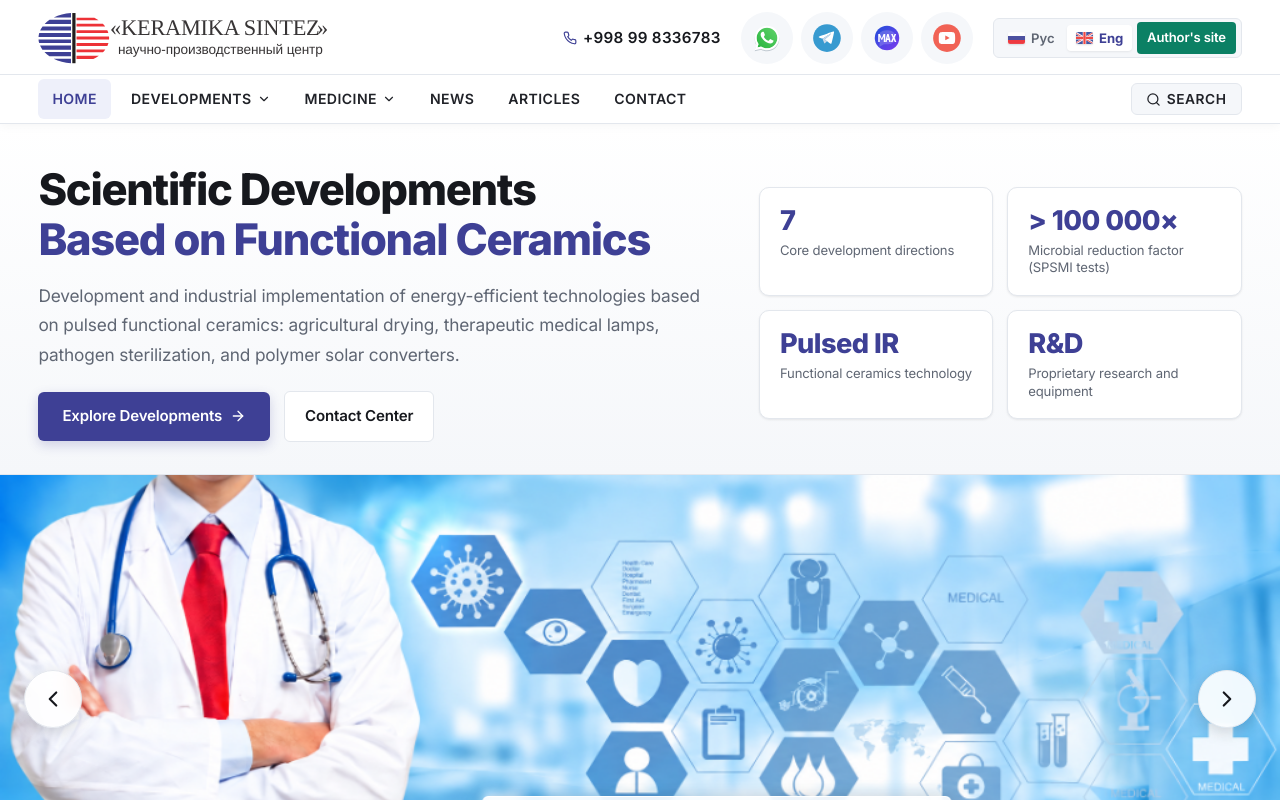
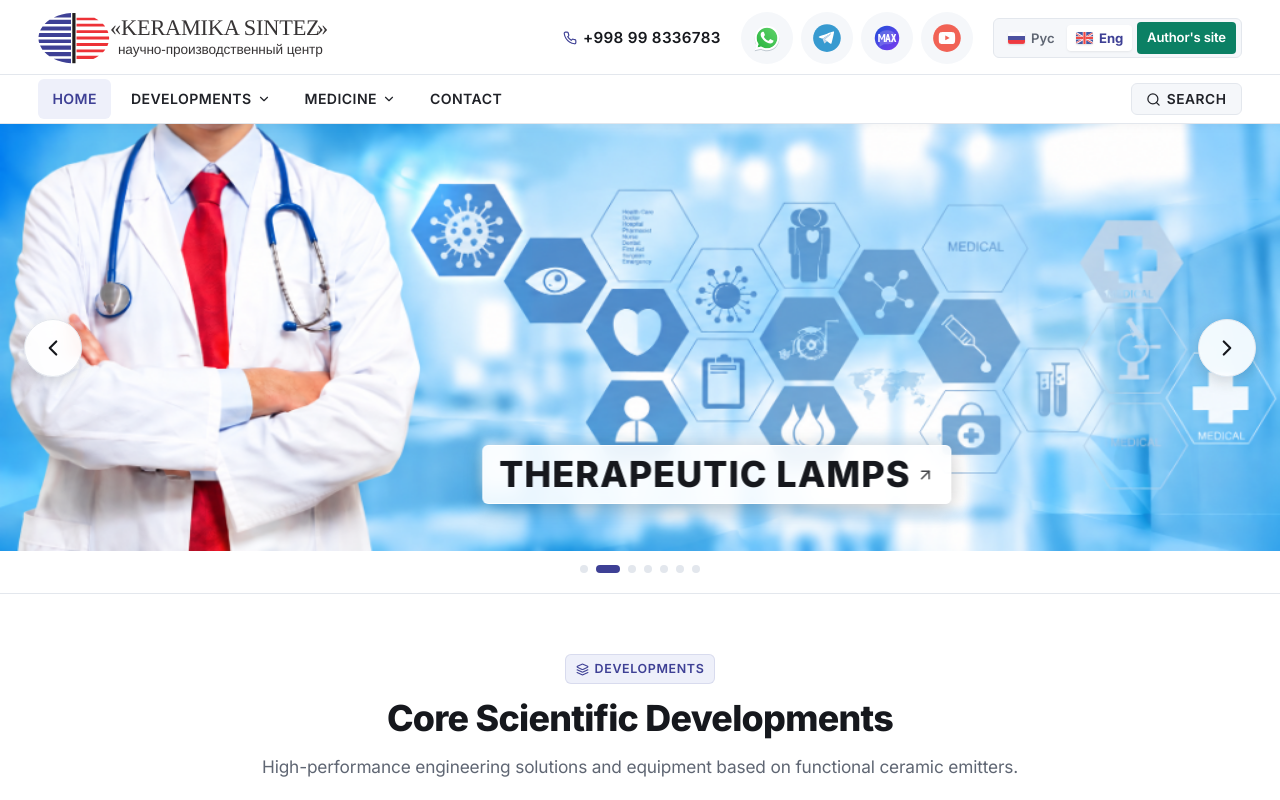
Before and after one commit to ruslatna-crypto/ks, a React (Vite) app: page /en in a window 1280 px wide. Shown: the top 800 px of the page. Built offline with nearby package versions, Linux system fonts and the light colour scheme.

Commit message:
fix(nav): remove News and Articles from header menu, position HeroSlider directly under menu on HomePage

```diff
--- a/src/components/Header.jsx
+++ b/src/components/Header.jsx
@@ -270,18 +270,6 @@ const Header = () => {
               </li>
 
               <li className="nav-item-wrap">
-                <Link to={getPath('/news')} className={`nav-item-link ${isCurrent('/news') ? 'active' : ''}`}>
-                  {lang === 'en' ? 'News' : 'Новости'}
-                </Link>
-              </li>
-
-              <li className="nav-item-wrap">
-                <Link to={getPath('/articles')} className={`nav-item-link ${isCurrent('/articles') ? 'active' : ''}`}>
-                  {lang === 'en' ? 'Articles' : 'Статьи'}
-                </Link>
-              </li>
-
-              <li className="nav-item-wrap">
                 <Link to={getPath('/contact')} className={`nav-item-link ${isCurrent('/contact') ? 'active' : ''}`}>
                   {t.header.contact}
                 </Link>
@@ -452,14 +440,6 @@ const Header = () => {
                 )}
               </div>
 
-              <Link to={getPath('/news')} onClick={() => setIsMobileOpen(false)} className="nav-item-link">
-                {lang === 'en' ? 'News' : 'Новости'}
-              </Link>
-
-              <Link to={getPath('/articles')} onClick={() => setIsMobileOpen(false)} className="nav-item-link">
-                {lang === 'en' ? 'Articles' : 'Статьи'}
-              </Link>
-
               <Link to={getPath('/contact')} onClick={() => setIsMobileOpen(false)} className="nav-item-link">
                 {t.header.contact}
               </Link>
--- a/src/pages/HomePage.jsx
+++ b/src/pages/HomePage.jsx
@@ -5,7 +5,7 @@ import MapWidget from '../components/MapWidget';
 import SEO from '../components/SEO';
 import { useLanguage } from '../context/LanguageContext';
 import { translations } from '../data/translations';
-import { Phone, Mail, MapPin, ArrowRight, Layers, Award, Sparkles, Activity, Newspaper, Calendar } from 'lucide-react';
+import { Phone, Mail, MapPin, ArrowRight, Layers, Newspaper, Calendar } from 'lucide-react';
 import { getNews } from '../utils/contentLoader';
 
 const cardsData = [
@@ -130,66 +130,7 @@ const HomePage = () => {
         enPath="/en"
         lang={lang}
       />
-      {/* 1. Hero Intro Section: Scientific & Technological Showcase */}
-      <section className="hero-intro-section">
-        <div className="container">
-          <div className="hero-intro-grid">
-            <div className="hero-intro-left">
-              <h1 className="hero-intro-title">
-                {lang === 'en' ? (
-                  <>Scientific Developments <br /><span className="accent-title">Based on Functional Ceramics</span></>
-                ) : (
-                  <>Научные разработки <br /><span className="accent-title">на основе функциональной керамики</span></>
-                )}
-              </h1>
-              <p className="hero-intro-desc">
-                {lang === 'en'
-                  ? 'Development and industrial implementation of energy-efficient technologies based on pulsed functional ceramics: agricultural drying, therapeutic medical lamps, pathogen sterilization, and polymer solar converters.'
-                  : 'Разработка и промышленное внедрение энергоэффективных технологий на базе функциональной импульсной керамики: сушка сельхозпродукции, медицинские лампы, стерилизация и полимерные преобразователи солнечного света.'}
-              </p>
-              <div className="hero-intro-actions">
-                <a href="#developments-grid" className="hero-btn-primary">
-                  <span>{lang === 'en' ? 'Explore Developments' : 'Все разработки'}</span>
-                  <ArrowRight size={16} />
-                </a>
-                <Link to={getTargetRoute('/contact')} className="hero-btn-secondary">
-                  <span>{lang === 'en' ? 'Contact Center' : 'Связаться с нами'}</span>
-                </Link>
-              </div>
-            </div>
-
-            {/* Technological Stats Widgets (Strictly verified data from siteContent) */}
-            <div className="hero-stats-panel">
-              <div className="hero-stat-card">
-                <div className="hero-stat-val">7</div>
-                <div className="hero-stat-label">
-                  {lang === 'en' ? 'Core development directions' : 'Ключевых направлений разработок'}
-                </div>
-              </div>
-              <div className="hero-stat-card">
-                <div className="hero-stat-val">&gt; 100 000×</div>
-                <div className="hero-stat-label">
-                  {lang === 'en' ? 'Microbial reduction factor (SPSMI tests)' : 'Снижение микробной обсемененности (тесты СПСГМИ)'}
-                </div>
-              </div>
-              <div className="hero-stat-card">
-                <div className="hero-stat-val">{lang === 'en' ? 'Pulsed IR' : 'ИК-импульс'}</div>
-                <div className="hero-stat-label">
-                  {lang === 'en' ? 'Functional ceramics technology' : 'Импульсная функциональная керамика'}
-                </div>
-              </div>
-              <div className="hero-stat-card">
-                <div className="hero-stat-val">R&amp;D</div>
-                <div className="hero-stat-label">
-                  {lang === 'en' ? 'Proprietary research and equipment' : 'Собственные исследования и оборудование'}
-                </div>
-              </div>
-            </div>
-          </div>
-        </div>
-      </section>
-
-      {/* 2. Hero Slider (7-slide technological panoramic banner) */}
+      {/* 1. Hero Slider (7-slide technological panoramic banner immediately under header menu) */}
       <HeroSlider />
 
       {/* 3. Developments Grid Section */}
```
Also changed, not shown: scripts/verify_menu_slider_update.cjs (added, +147 -0 lines).
